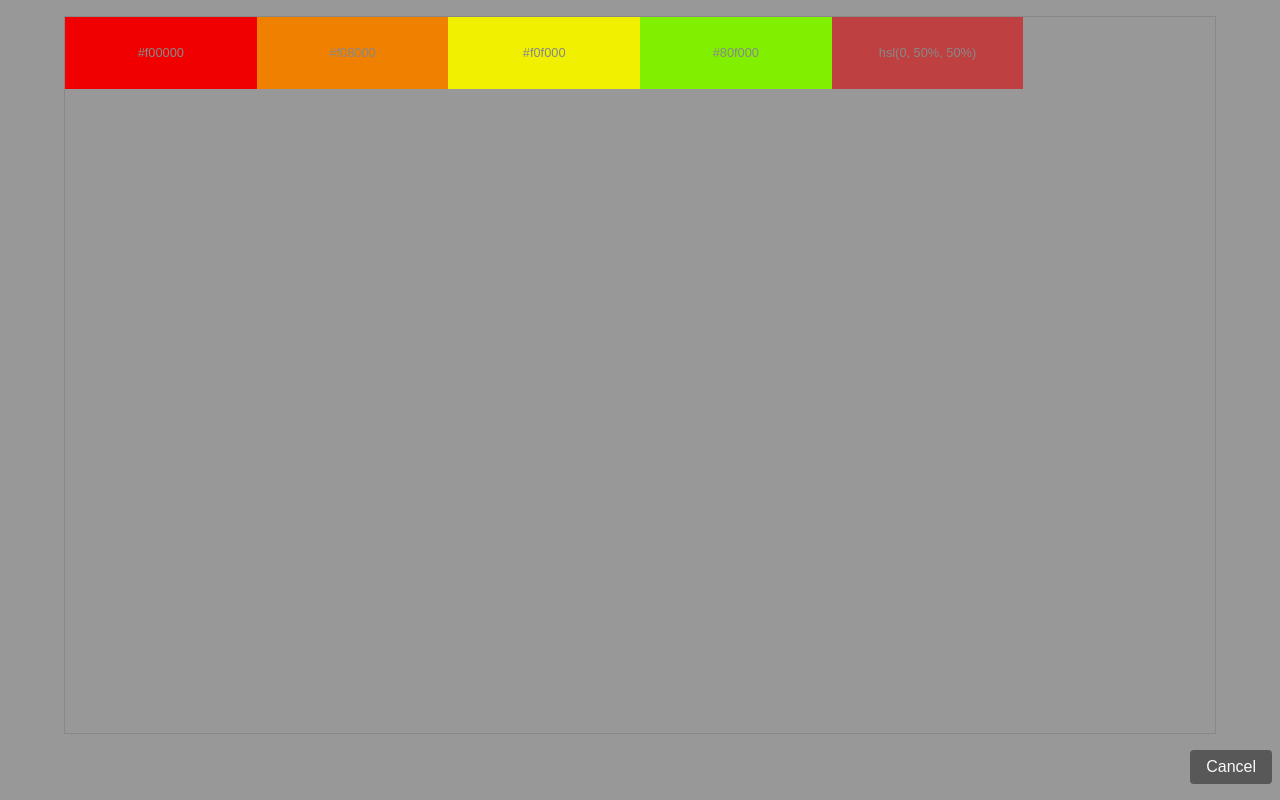
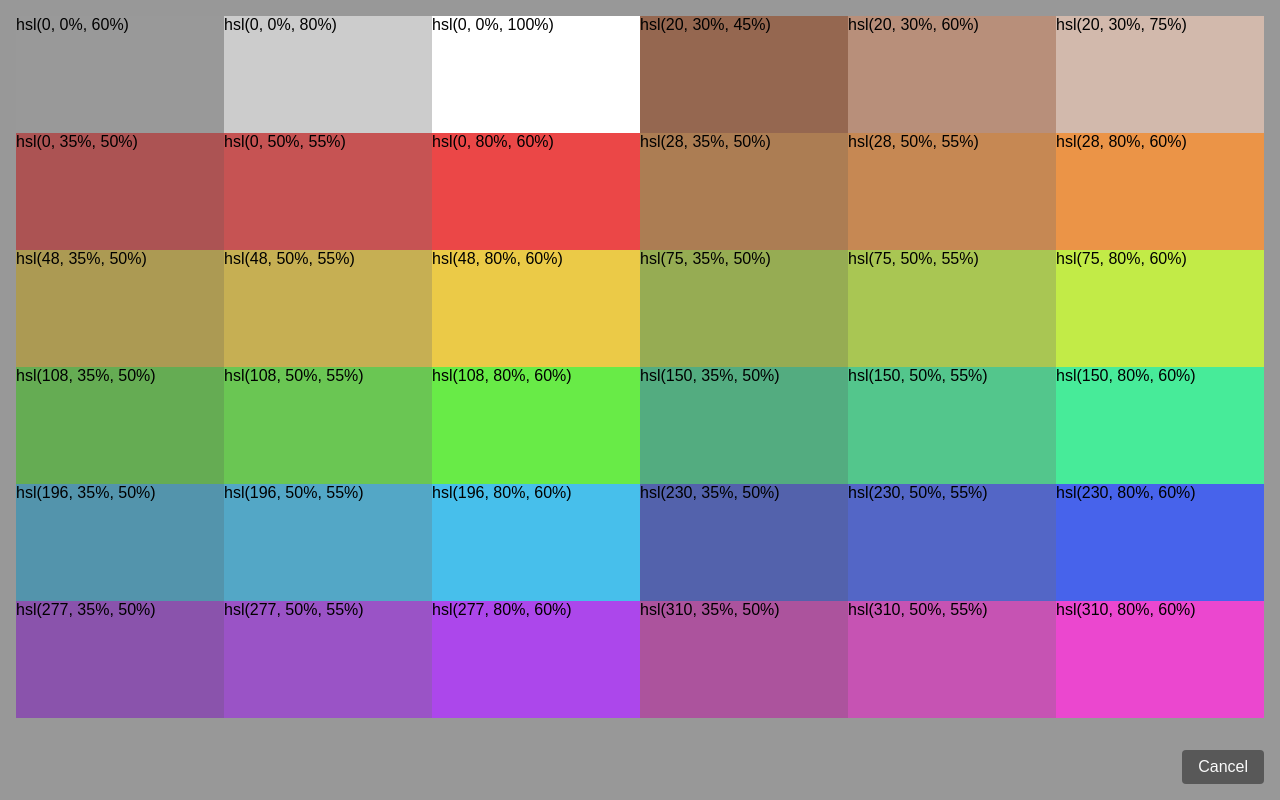
Before and after one commit to philrmass/noted0, a React app: page / in a window 1280 px wide. Built offline with nearby package versions, Linux system fonts and the light colour scheme; the HTML template or start-up script is replaced by a standard one.

Commit message:
add colors

```diff
--- a/src/components/Colors.js
+++ b/src/components/Colors.js
@@ -35,11 +35,9 @@ function Colors() {
 
   return (
     <main className={styles.main}>
-      <div className={styles.content}>
-        <ul className={styles.colors}>
-          {buildColors()}
-        </ul>
-      </div>
+      <ul className={styles.colors}>
+        {buildColors()}
+      </ul>
       <div className={styles.buttons}>
         <button
           className={styles.button}
--- a/src/components/Colors.module.css
+++ b/src/components/Colors.module.css
@@ -4,40 +4,26 @@
   bottom: 0;
   left: 0;
   right: 0;
-  padding-top: var(--size2);
   background: var(--backgroundDark);
   z-index: 200;
   display: flex;
   flex-direction: column;
-}
-
-.content {
-  flex-grow: 1;
-  display: flex;
-  flex-direction: column;
-  justify-content: center;
-  align-items: center;
+  justify-content: space-between;
 }
 
 .colors {
-  flex-grow: 1;
-  width: 90vw;
+  height: 100%;
+  padding: var(--size2);
   display: grid;
   grid-template-columns: repeat(6, 1fr);
-  border: 1px solid #2222;
 }
 
 .color {
-  height: 10%;
-  color: #888;
-  font-size: 0.8em;
-  display: flex;
-  justify-content: center;
-  align-items: center;
+  height: 100%;
 }
 
 .buttons {
-  padding: var(--size2) var(--size1);
+  padding: var(--size2);
   display: flex;
   justify-content: flex-end;
 }
--- a/src/utilities/colors.js
+++ b/src/utilities/colors.js
@@ -1,21 +1,26 @@
 export function getSpectrumColors() {
-  const hues = [0, 22, 48, 108, 196, 277];
+  const hues = [0, 28, 48, 75, 108, 150, 196, 230, 277, 310];
   const sats = [35, 50, 80];
-  const light = [50, 50, 50];
+  const lights = [50, 55, 60];
 
-  return [
-    'hsl(0, 50%, 50%)',
-  ];
+  const colors = [];
+  for (const hue of hues) {
+    colors.push(...sats.map((sat, index) => `hsl(${hue}, ${sat}%, ${lights[index]}%)`));
+  }
+
+  return colors;
 }
 
 export function getColors() {
   const spectrums = getSpectrumColors();
 
   return [
-    '#f00000',
-    '#f08000',
-    '#f0f000',
-    '#80f000',
+    'hsl(0, 0%, 60%)',
+    'hsl(0, 0%, 80%)',
+    'hsl(0, 0%, 100%)',
+    'hsl(20, 30%, 45%)',
+    'hsl(20, 30%, 60%)',
+    'hsl(20, 30%, 75%)',
     ...spectrums,
   ];
 }
```
